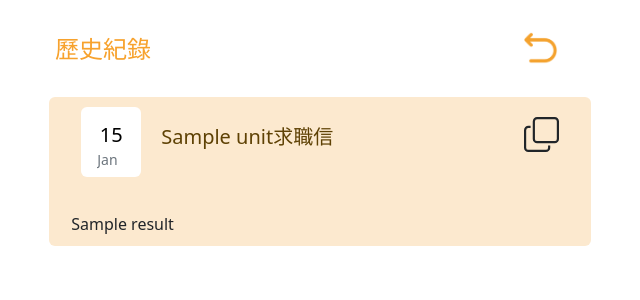
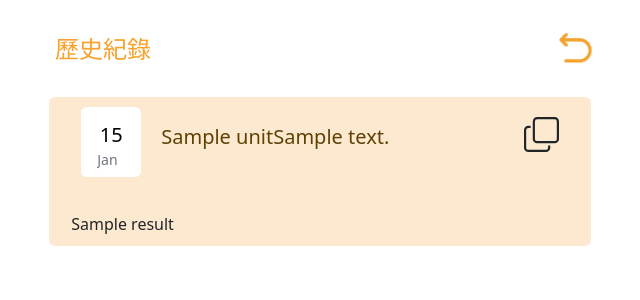
Before and after one commit to THChen2002/AI-Interview-Bot, a Django app: template AIInterviewBot/templates/contents/history_detail.html in a window 1280 px wide. Shown: the part 61-361 px from the top of the page, without its empty margins (320-960 px from the left). Run offline with Django 4.2, Linux system fonts and the light colour scheme; the template is opened without the code that fills it: most values are stand-ins (such as "Sample title", 1, 10 or a date in 2020).

Commit message:
bugfix-修正CSS

```diff
--- a/AIInterviewBot/templates/contents/history_detail.html
+++ b/AIInterviewBot/templates/contents/history_detail.html
@@ -6,14 +6,14 @@
 
 <link rel="stylesheet" href="{% static 'css/history.css' %}" type="text/css">
 
-<div class="row row justify-content-center" style="margin-top:10px">
+<div class="row justify-content-center" style="margin-top:10px">
     <div class="col-md-6 max-auto">
         <div class="row justify-content-center">
             <div class="col-6 accounts-title" style="padding-left: 20px;">
                 歷史紀錄
             </div>
             <div class="col-6" style="text-align:end;">
-                <img src="{% static 'images/back-y.png'%}" alt="back" id="back" style="width: 35px; height: 35px; margin-top: 10px; cursor: pointer; margin-right: 35px;">
+                <img src="{% static 'images/back-y.png'%}" alt="back" id="back" style="width: 35px; height: 35px; margin-top: 10px; cursor: pointer;">
             </div>
             <div class="card detail-card mb-3 border-0" data-content-id="{{ record.id }}" style="width: 95%;">
                 <div class="row g-0">
@@ -23,9 +23,9 @@
                             <p class="card-text"><small class="text-muted">{{ record.created_at|get_month_name }}</small></p>
                         </div>
                     </div>
-                    <div class="col" style="display: flex; align-items: flex-end;">
-                        <div class="" style="padding-left: 40px;">
-                            <h5 style="color:#5E4104; padding-bottom: 15px;">{{ record.unit }}求職信</h5>
+                    <div class="col-7" style="display: flex; align-items: flex-end;">
+                        <div style="padding-left: 40px;">
+                            <h5 style="color:#5E4104; padding-bottom: 15px;">{{ record.unit }}{{ record.get_content_type_display }}</h5>
                         </div>
                     </div>
                     <div class="col" style="text-align: end">
--- a/AIInterviewBot/templates/contents/mock_interview.html
+++ b/AIInterviewBot/templates/contents/mock_interview.html
@@ -59,7 +59,6 @@
 {% include 'modal_template.html' %}
 <script>
     $(document).ready(function () {
-        alertFail('A')
         var records = [];
         $(".submit-btn").click(function () {
             var currentQuestion = $(this).siblings(".currentQuestion").val();
```
Also changed, not shown: AIInterviewBot/templates/contents/history.html (+4 -4 lines), AIInterviewBot/templates/contents/mock_interview_result.html (+6 -5 lines).
